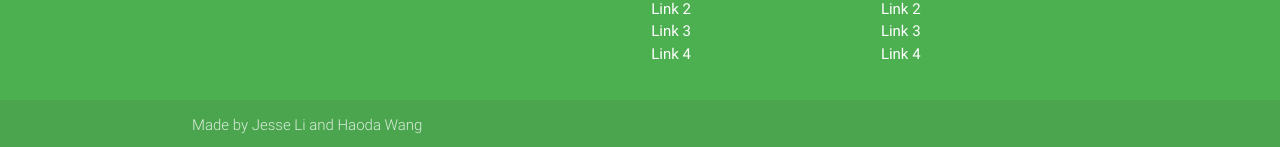
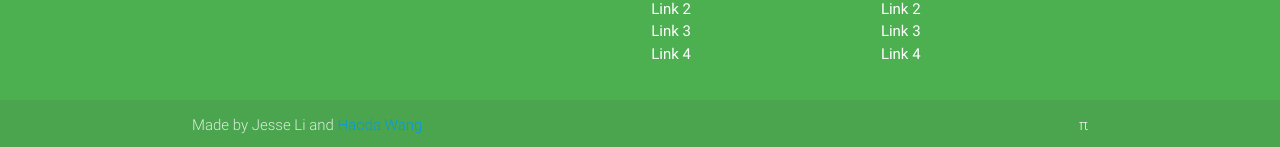
Before and after one commit to veggiedefender/bluehentreats, a Jekyll site: the page built from index.html, in a window 1280 px wide. Shown: the part 2205-2352 px from the top of the page. Built offline with Jekyll 4.4.1, drawn with Linux system fonts in a browser that asks for light colours; nearby versions of some CDN libraries.

Commit message:
added easter egg

```diff
--- a/_includes/footer.html
+++ b/_includes/footer.html
@@ -28,7 +28,8 @@
   </div>
   <div class="footer-copyright">
     <div class="container">
-      Made by Jesse Li and Haoda Wang
+      Made by Jesse Li and <a href=http://h313.github.io/">Haoda Wang</a>
+      <a class="grey-text text-lighten-4 right" href="https://github.com/veggiedefender/bluehentreats">π</a>
     </div>
   </div>
 </footer>
```
